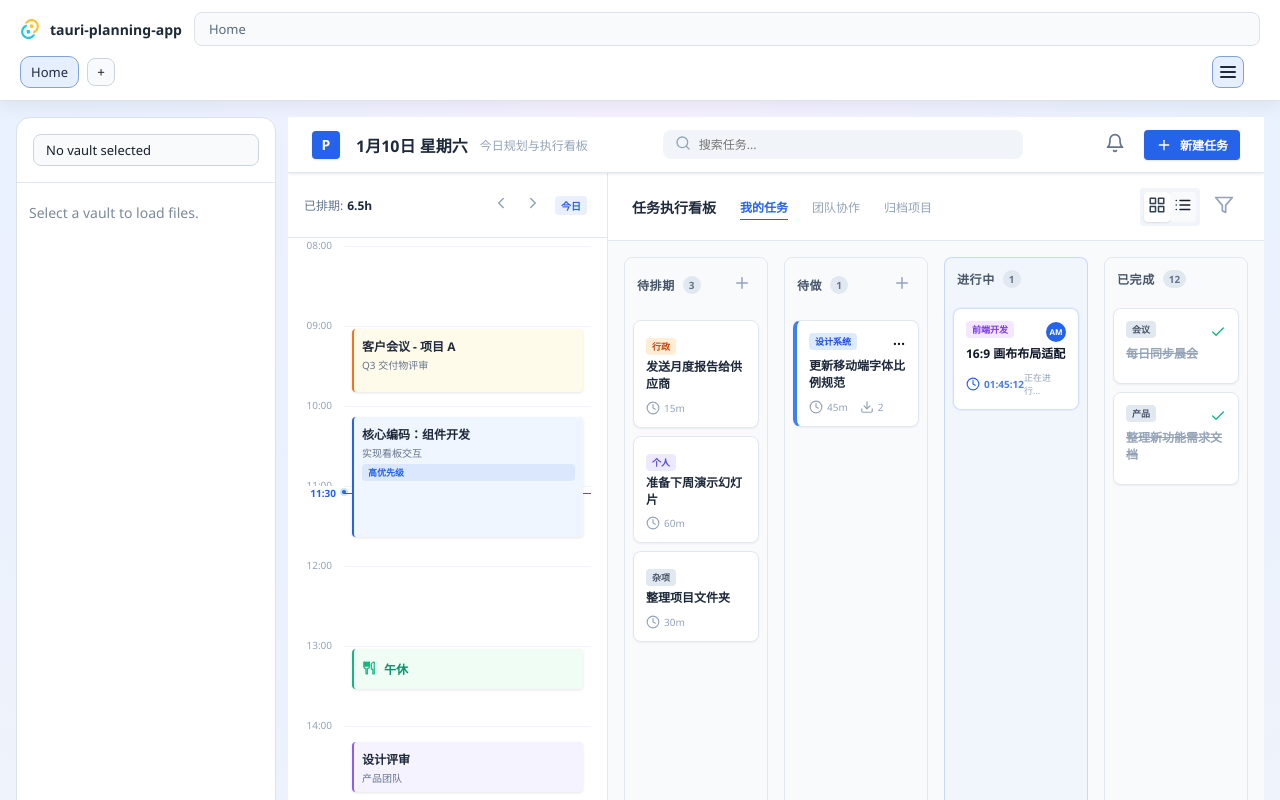
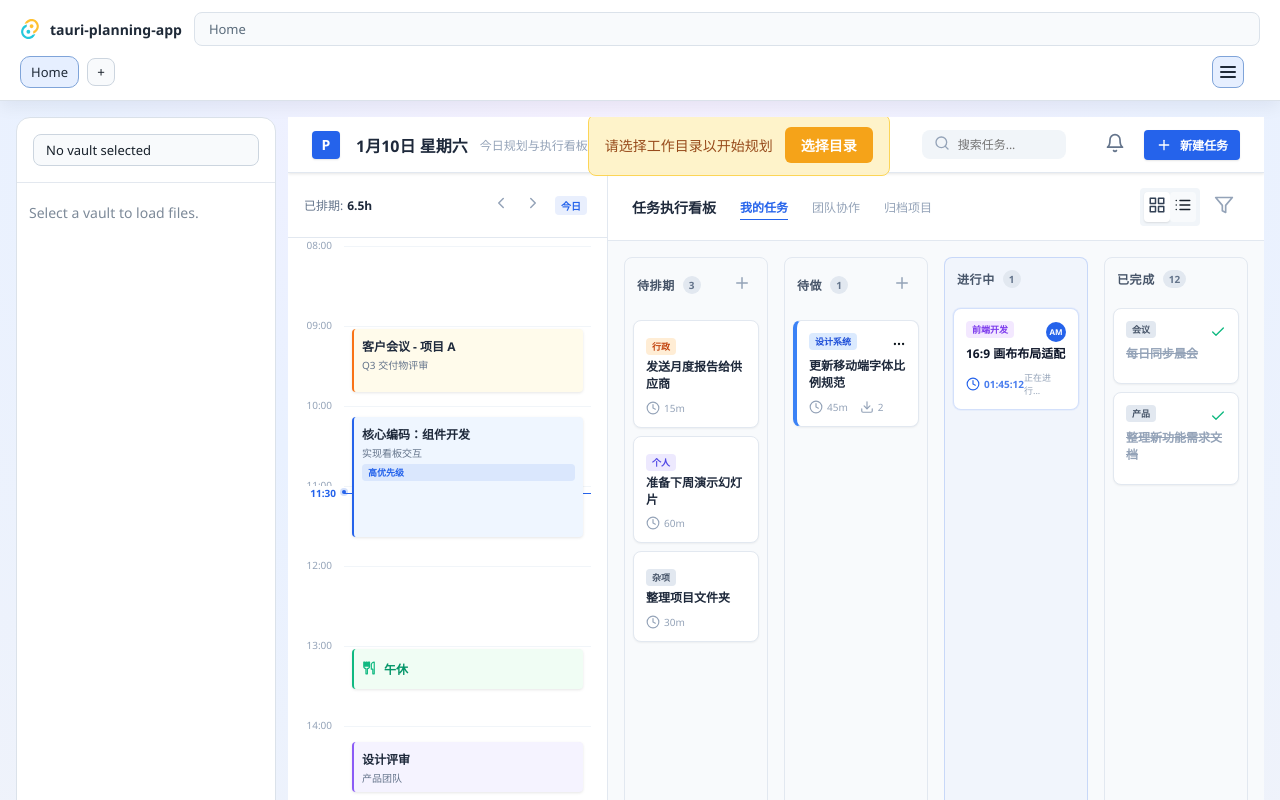
Before and after one commit to pnn12138/tauri-planning-app, a React (Vite) app: page / in a window 1280 px wide. Shown: the top 800 px of the page. Built offline with nearby package versions, Linux system fonts and the light colour scheme.

Commit message:
Fix Home component unused props by adding vault selection CTA

```diff
--- a/src/App.css
+++ b/src/App.css
@@ -778,6 +778,51 @@ button.ghost.is-danger {
   gap: 12px;
 }
 
+/* Vault Selection CTA */
+.dashboard-vault-cta {
+  display: flex;
+  align-items: center;
+  gap: 12px;
+  padding: 12px 16px;
+  background-color: #fef3c7;
+  border: 1px solid #fcd34d;
+  border-radius: 8px;
+  font-size: 14px;
+  animation: pulse 2s infinite;
+}
+
+.vault-cta-text {
+  color: #92400e;
+  font-weight: 500;
+}
+
+.vault-cta-button {
+  padding: 8px 16px;
+  background-color: #f59e0b;
+  color: white;
+  border: none;
+  border-radius: 6px;
+  font-size: 14px;
+  font-weight: 600;
+  cursor: pointer;
+  transition: all 0.2s ease;
+}
+
+.vault-cta-button:hover {
+  background-color: #d97706;
+  transform: translateY(-1px);
+  box-shadow: 0 4px 12px rgba(245, 158, 11, 0.3);
+}
+
+@keyframes pulse {
+  0%, 100% {
+    opacity: 1;
+  }
+  50% {
+    opacity: 0.8;
+  }
+}
+
 .dashboard-notification-btn {
   padding: 6px;
   color: #64748b;
--- a/src/Home.tsx
+++ b/src/Home.tsx
@@ -31,6 +31,16 @@ function Home({ hasVault, onSelectVault }: HomeProps) {
               <span className="dashboard-subtitle">今日规划与执行看板</span>
             </div>
           </div>
+
+          {/* Vault Selection CTA */}
+          {!hasVault && (
+            <div className="dashboard-vault-cta">
+              <span className="vault-cta-text">请选择工作目录以开始规划</span>
+              <button className="vault-cta-button" onClick={onSelectVault}>
+                选择目录
+              </button>
+            </div>
+          )}
 
           <div className="dashboard-search">
             <span className="dashboard-search-icon">
```
